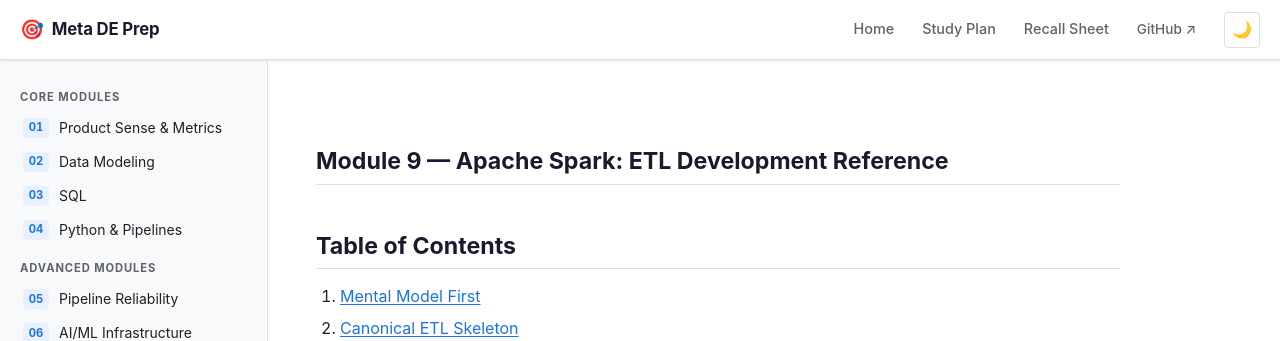
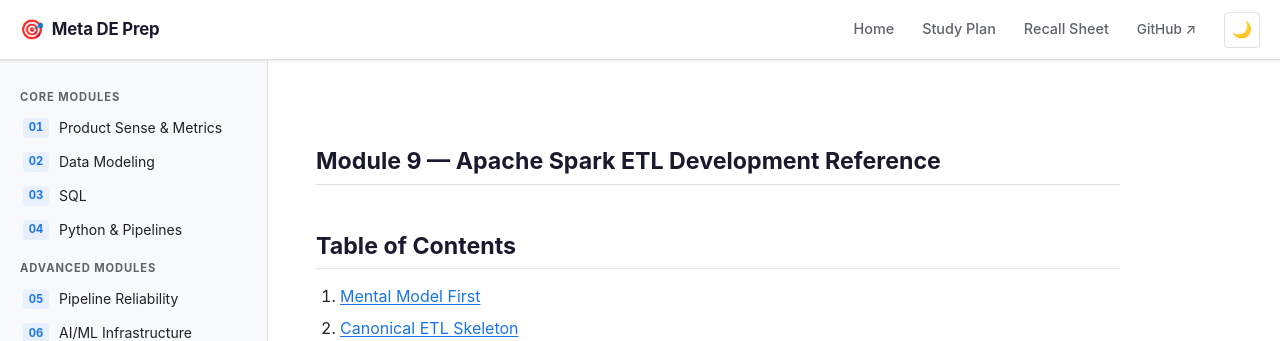
Before and after one commit to moshesham/Data-Engineering-Prep-Guide, a Jekyll site: the page built from _modules/09-spark-etl.md, in a window 1280 px wide and 900 px high. Shown: the top 341 px of the window. Built offline with Jekyll 4.4.1, drawn with Linux system fonts in a browser that asks for light colours.

Commit message:
fix: remove colon from title in Spark ETL module

```diff
--- a/_modules/09-spark-etl.md
+++ b/_modules/09-spark-etl.md
@@ -6,7 +6,7 @@ permalink: /modules/spark-etl/
 
 
 
-## Module 9 — Apache Spark: ETL Development Reference
+## Module 9 — Apache Spark ETL Development Reference
 
 ## Table of Contents
 1. [Mental Model First](#1-mental-model-first-existing)
--- a/index.html
+++ b/index.html
@@ -150,7 +150,7 @@ Interview loop
     <a href="{{ '/modules/spark-etl/' | relative_url }}" class="module-card">
       <div class="card-header">
         <span class="card-num">09</span>
-        <span class="card-title">Apache Spark: ETL Development Reference</span>
+        <span class="card-title">Apache Spark ETL Development Reference</span>
       </div>
       <p class="card-desc">
         Lazy execution mental model · canonical ETL skeleton · full syntax inventory ·
```
